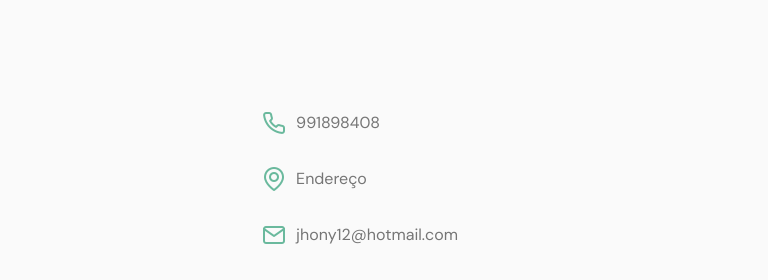
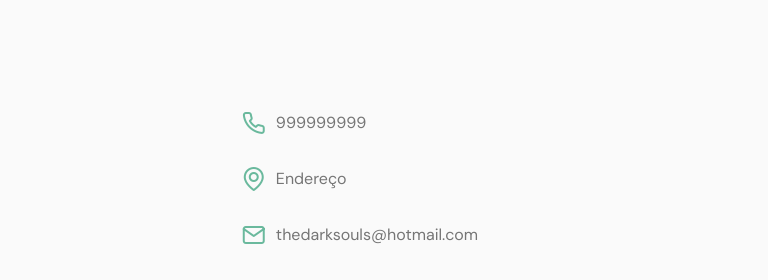
Before and after one commit to jhonatanascimento/RocketSeat_Origin, a website: page index.html in a window 1280 px wide. Shown: the part 3031-3311 px from the top of the page, 512-1280 px from the left. Drawn offline with nearby package versions, Linux system fonts and the light colour scheme; files whose address does not match are found by name.

Commit message:
Revisão 1

```diff
--- a/index.html
+++ b/index.html
@@ -225,7 +225,7 @@
               possimus.
             </p>
             <a
-              href="https://api.whatsapp.com/send?phone=+5575991898408&text=Obrigado por entrar em contato, já te atenderemos"
+              href="https://api.whatsapp.com/send?phone=+999999999&text=Obrigado por entrar em contato, já te atenderemos"
               class="button"
               target="_blank"
             >
@@ -235,9 +235,9 @@
 
           <div class="links">
             <ul class="grid">
-              <li><i class="icon-phone"></i>991898408</li>
+              <li><i class="icon-phone"></i>999999999</li>
               <li><i class="icon-map-pin"></i>Endereço</li>
-              <li><i class="icon-mail"></i>jhony12@hotmail.com</li>
+              <li><i class="icon-mail"></i>thedarksouls@hotmail.com</li>
             </ul>
           </div>
         </div>
```
